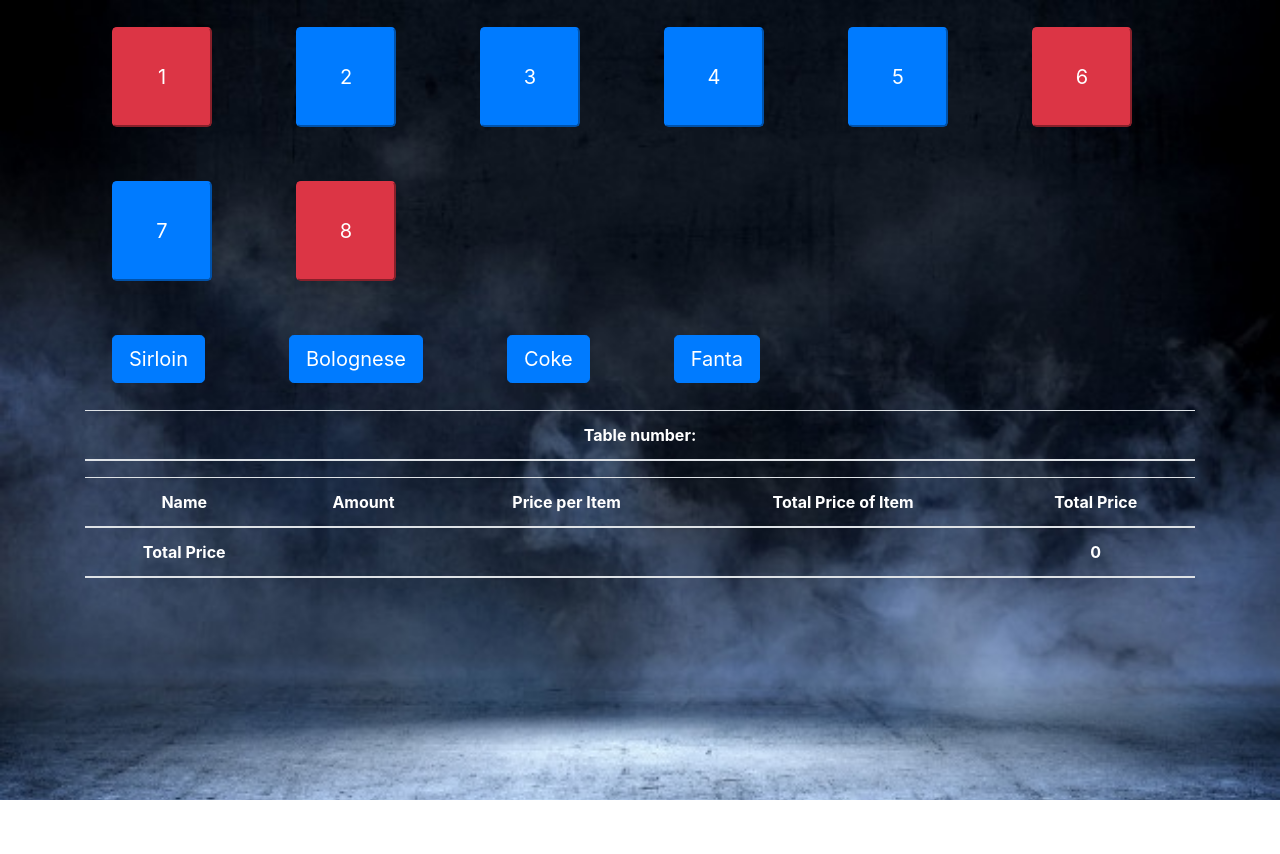
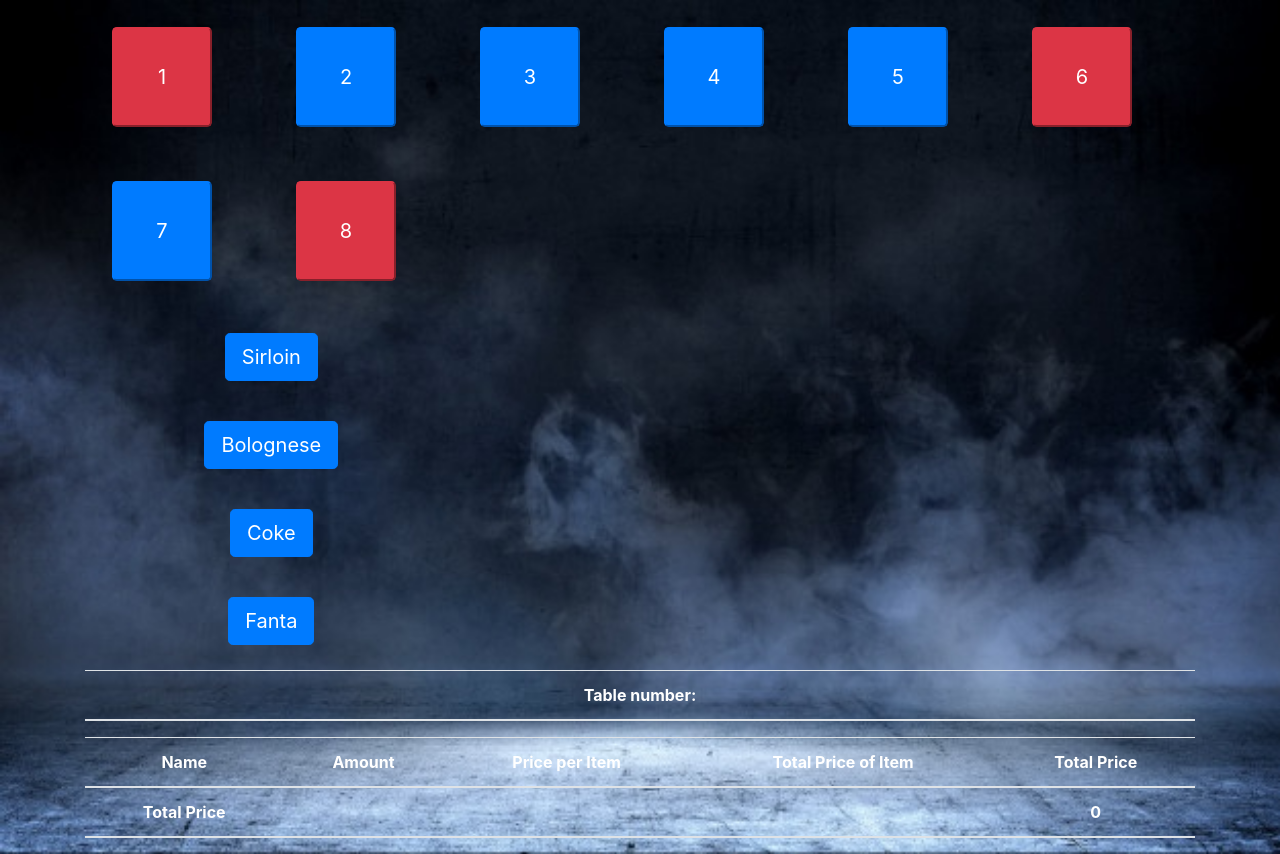
Before and after one commit to Mpinan/POS_system, a React (Create React App) app in the folder pos/: page / in a window 1280 px wide. Before the commit the page ends 800 px from the top, so only its background shows below. Built offline with nearby package versions, Linux system fonts and the light colour scheme; the HTML template or start-up script is replaced by a standard one.

Commit message:
Deleted useless code

```diff
--- a/pos/src/App.js
+++ b/pos/src/App.js
@@ -125,9 +125,8 @@ class App extends Component {
           </Row>
         </Container>
         <Container>
-          <Row className="text-center">
           {listItems.map((item, i) => (
-              <div style={{ margin: "2px", float: "right" }} key={i}>
+            <div style={{ margin: "2px" }} key={i}>
               <Col xs="4" sm="4" key={i}>
                 <Menu
                   key={i}
@@ -141,7 +140,6 @@ class App extends Component {
               </Col>
             </div>
           ))}
-          </Row>
         </Container>
         <Container>
           <ItemsList
```
Lines whose indentation alone changed are shown as unchanged.
